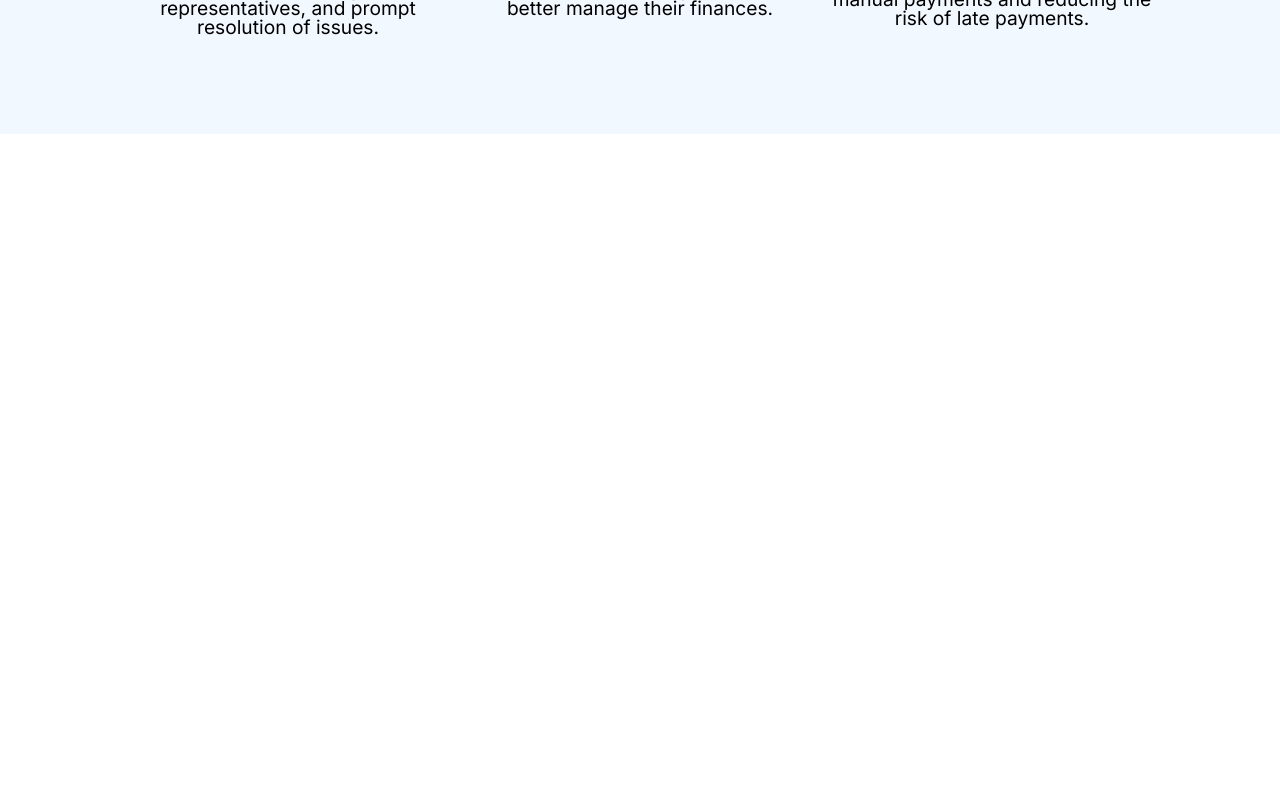
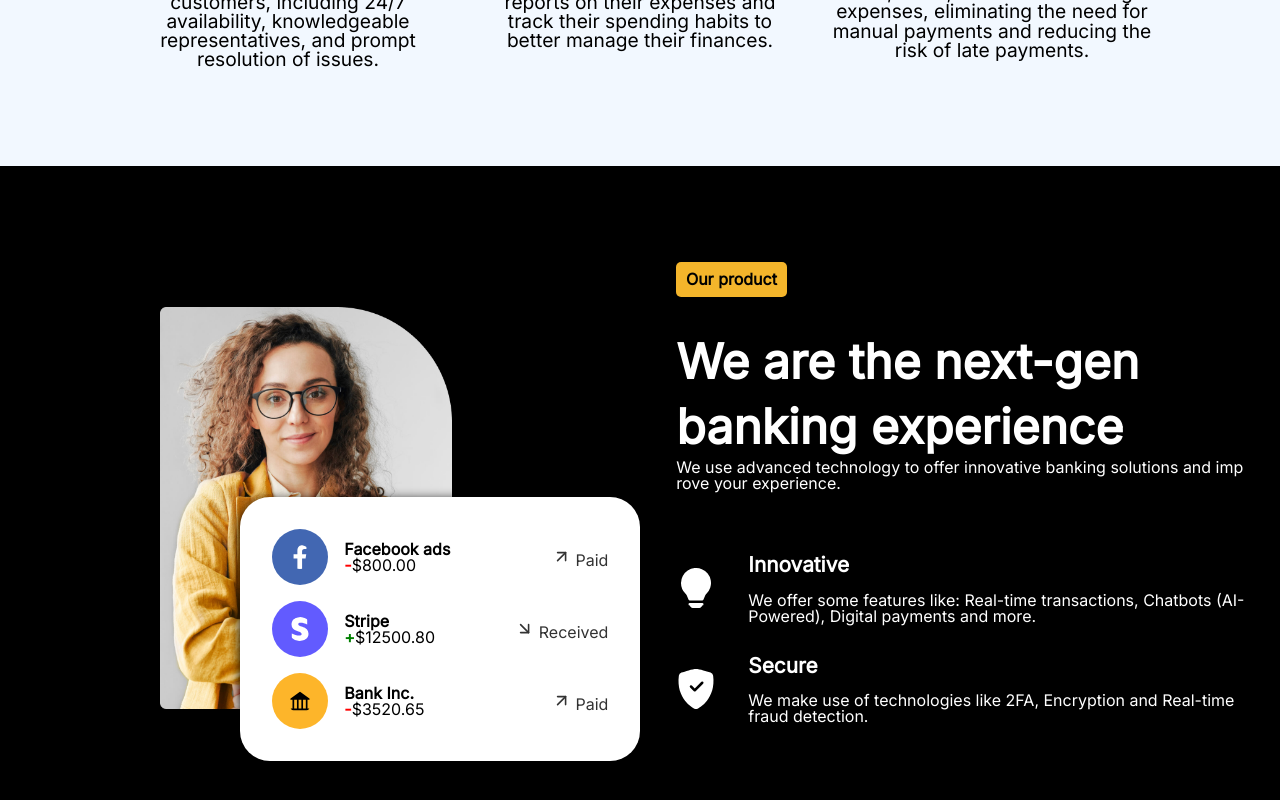
Before and after one commit to matheusgesser/gesser-bank, a React (Vite) app: page / in a window 1280 px wide. Shown: the part 1662-2462 px from the top of the page. Before the commit the page ends 1796 px from the top, so only its background shows below. Built offline with nearby package versions, Linux system fonts and the light colour scheme.

Commit message:
feat: add product section

```diff
--- a/src/App.jsx
+++ b/src/App.jsx
@@ -1,6 +1,6 @@
 import React from "react"
 import styled from "styled-components"
-import { Header, Hero, BrandSection, Features } from "./components"
+import { Header, Hero, BrandSection, Features, Product } from "./components"
 
 export default function App() {
   return (
@@ -10,6 +10,7 @@ export default function App() {
         <Hero />
         <BrandSection />
         <Features />
+        <Product />
       </Main>
     </>
   )
--- a/src/components/Features/styles.jsx
+++ b/src/components/Features/styles.jsx
@@ -32,6 +32,7 @@ export const Title = styled.h1`
   font-size: 2.5rem;
   font-weight: 800;
   text-align: center;
+  margin-bottom: 1rem;
   @media (max-width:700px) {
     width: 90%;
     font-size: 2.5rem;
@@ -39,7 +40,7 @@ export const Title = styled.h1`
 `
 
 export const Description = styled.p`
-  width: 60vw;
+  width: 50vw;
   text-align: center;
   margin-bottom: 3rem;
   @media (max-width:700px) {
--- /dev/null
+++ b/src/components/Product/index.jsx
@@ -0,0 +1,71 @@
+import React from 'react'
+
+import { BackImage, Card, TextContent, VisualContent, Wrapper } from './styles'
+import ProductPic from '../../assets/product.png'
+
+import { FiArrowUpRight, FiArrowDownRight } from 'react-icons/fi'
+import { FaStripeS, FaFacebookF } from 'react-icons/fa'
+import { AiFillBank } from 'react-icons/ai'
+import { BsLightbulbFill, BsShieldFillCheck } from 'react-icons/bs'
+
+export default function Product() {
+  return (
+    <>
+      <Wrapper>
+        <VisualContent>
+          <BackImage src={ProductPic} />
+          <Card>
+            <section>
+              <FaFacebookF style={{ background: '#4267B2' }} />
+              <section>
+                <strong>Facebook ads</strong>
+                <p>-$800.00</p>
+              </section>
+              <span><FiArrowUpRight /> Paid</span>
+            </section>
+            <section>
+              <FaStripeS style={{ background: '#625BFF' }} />
+              <section>
+                <strong>Stripe</strong>
+                <p>+$12500.80</p>
+              </section>
+              <span><FiArrowDownRight /> Received</span>
+            </section>
+            <section>
+              <AiFillBank style={{ background: '#FDB52A' }} />
+              <section>
+                <strong>Bank Inc.</strong>
+                <p>-$3520.65</p>
+              </section>
+              <span><FiArrowUpRight /> Paid</span>
+            </section>
+          </Card>
+        </VisualContent>
+        <TextContent>
+          <span>Our product</span>
+          <h2>We are the next-gen
+            banking experience</h2>
+          <p>We use advanced technology to offer innovative banking solutions and improve your experience.</p>
+          <section>
+            <aside>
+              <BsLightbulbFill />
+            </aside>
+            <section>
+              <h3>Innovative</h3>
+              <p>We offer some features like: Real-time transactions, Chatbots (AI-Powered), Digital payments and more.</p>
+            </section>
+          </section>
+          <section>
+            <aside>
+              <BsShieldFillCheck />
+            </aside>
+            <section>
+              <h3>Secure</h3>
+              <p>We make use of technologies like 2FA, Encryption and Real-time fraud detection.</p>
+            </section>
+          </section>
+        </TextContent>
+      </Wrapper>
+    </>
+  )
+}
--- /dev/null
+++ b/src/components/Product/styles.jsx
@@ -0,0 +1,120 @@
+import styled from "styled-components"
+
+export const Wrapper = styled.section`
+  width: 100%;
+  display: flex;
+  align-items: center;
+  justify-content: space-around;
+  padding: 6rem 2rem 8rem 2rem;
+  background: #000;
+  @media (max-width:1200px) {
+    flex-direction: column;
+    gap: 3rem;
+    padding: 6rem 2rem 4rem 2rem;
+  }
+`
+
+export const VisualContent = styled.section`
+  position: relative;
+  margin-right: 6rem;
+  padding: 0 8rem;
+  @media (max-width:1200px) {
+    padding: 0;
+    margin: 0;
+  }
+`
+export const BackImage = styled.img`
+  width: 100%;
+`
+export const Card = styled.section`
+  position: absolute;
+  bottom: -50px;
+  right: -60px;
+  width: 25rem;
+  background: #fff;
+  border-radius: 30px;
+  padding: 2rem;
+  display: flex;
+  flex-direction: column;
+  gap: 1rem;
+  filter: drop-shadow(0px 3px 6px rgba(0, 0, 0,1));
+  & > section {
+    display: flex;
+    align-items: center;
+    gap: 1rem;
+  }
+  & section > svg {
+    box-sizing: content-box;
+    padding: 1rem;
+    border-radius: 50%;
+    color: #fff;
+    font-size: 1.5rem;
+  }
+  & section:last-of-type > svg {
+    color: #000;
+  }
+  & > section > section {
+    margin-right: auto;
+  }
+  & strong {
+    font-weight: 800;
+  }
+  & p::first-letter {
+    font-weight: 600;
+    color: red;
+  }
+  & > section:nth-child(2) p::first-letter {
+    color: green;
+  }
+  & span {
+    opacity: 0.8;
+  }
+  & span svg {
+    font-size: 1.2rem;
+  }
+  @media (max-width:1200px) {
+    display: none;
+  }
+`
+export const TextContent = styled.section`
+  display: flex;
+  flex-direction: column;
+  color: #fff;
+  & span {
+    font-weight: bold;
+    background: #F4B52B;
+    border-radius: 5px;
+    color: #000;
+    padding: .6rem;
+    display: inline-block;
+    width: fit-content;
+    margin-bottom: 2rem;
+  }
+  & h2 {
+    font-size: 3rem;
+    line-height: 65px;
+    font-weight: 600;
+  }
+  & > p {
+    margin-bottom: 4rem;
+    word-break: break-all;
+  }
+  & > section {
+    display: flex;
+    gap: 2rem;
+    margin-bottom: 2rem;
+    align-items: center;
+  }
+  & > section svg {
+    font-size: 2.5rem;
+  }
+  & > section > section {
+    display: flex;
+    flex-direction: column;
+    gap: 1rem;
+  }
+  & h3 {
+    font-weight: 800;
+    font-size: 1.3rem;
+  }
+`
--- a/src/components/index.js
+++ b/src/components/index.js
@@ -2,3 +2,4 @@ export { default as Header } from './Header'
 export { default as Hero } from './Hero'
 export { default as BrandSection } from './BrandSection'
 export { default as Features } from './Features'
+export { default as Product } from './Product'
```
